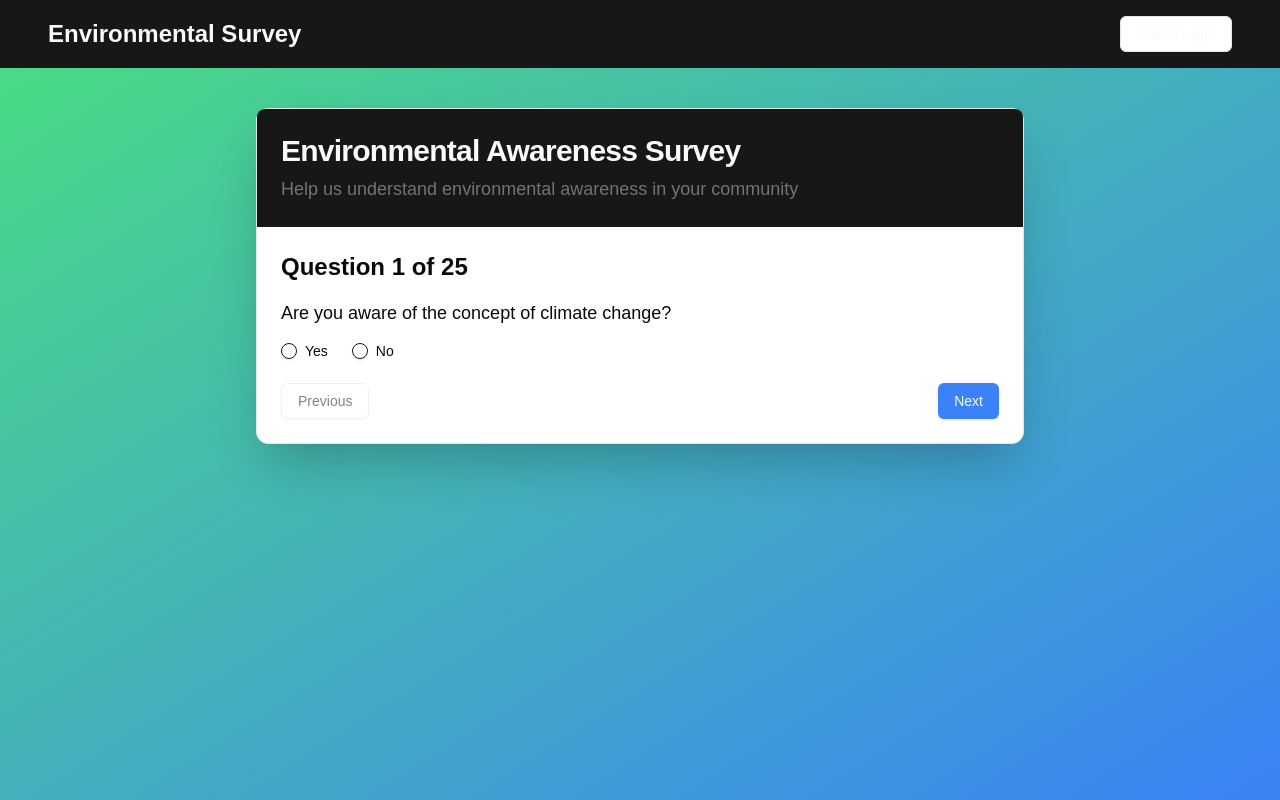
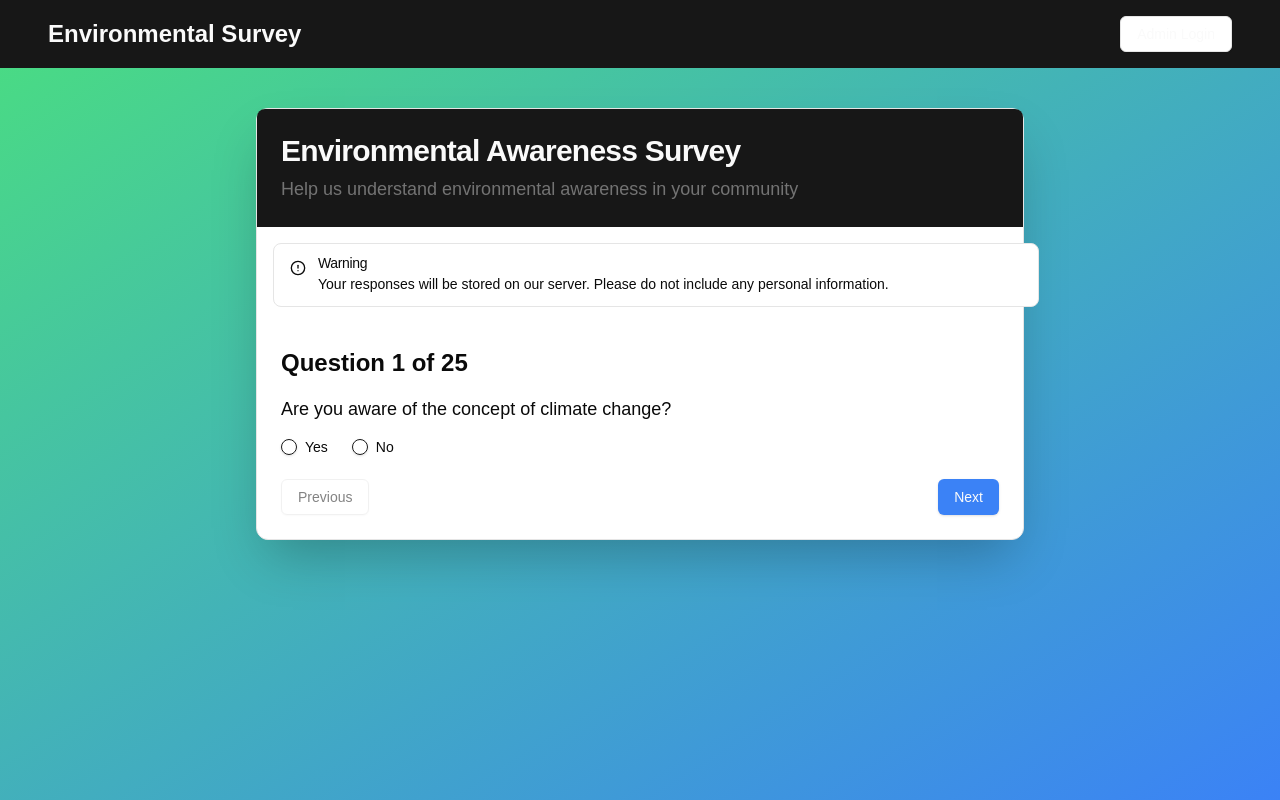
Before and after one commit to mrshaikh456/environmental-awareness-survey, a Next.js app: page / in a window 1280 px wide. Built offline with nearby package versions, Linux system fonts and the light colour scheme; no server answers; the database is empty.

Commit message:
some minor server updates

```diff
--- a/components/EnvironmentalSurvey.tsx
+++ b/components/EnvironmentalSurvey.tsx
@@ -111,6 +111,13 @@ export default function EnvironmentalSurvey() {
         <CardTitle className="text-3xl font-bold">Environmental Awareness Survey</CardTitle>
         <CardDescription className="text-lg">Help us understand environmental awareness in your community</CardDescription>
       </CardHeader>
+      <Alert variant="default" className="m-4">
+        <AlertCircle className="h-4 w-4" />
+        <AlertTitle>Warning</AlertTitle>
+        <AlertDescription>
+          Your responses will be stored on our server. Please do not include any personal information.
+        </AlertDescription>
+      </Alert>
       <form onSubmit={handleSubmit}>
         <CardContent className="p-6">
           <motion.div
--- a/next.config.js
+++ b/next.config.js
@@ -2,6 +2,15 @@
 const nextConfig = {
   reactStrictMode: true,
   transpilePackages: ['@vercel/postgres'],
+  env: {
+    POSTGRES_URL: process.env.POSTGRES_URL,
+    POSTGRES_PRISMA_URL: process.env.POSTGRES_PRISMA_URL,
+    POSTGRES_URL_NON_POOLING: process.env.POSTGRES_URL_NON_POOLING,
+    POSTGRES_USER: process.env.POSTGRES_USER,
+    POSTGRES_HOST: process.env.POSTGRES_HOST,
+    POSTGRES_PASSWORD: process.env.POSTGRES_PASSWORD,
+    POSTGRES_DATABASE: process.env.POSTGRES_DATABASE,
+  },
 }
 
 module.exports = nextConfig
--- a/utils/surveyStorage.ts
+++ b/utils/surveyStorage.ts
@@ -1,7 +1,7 @@
 import { createPool, sql } from '@vercel/postgres';
 
 const pool = createPool({
-  connectionString: process.env.POSTGRES_URL
+  connectionString: process.env.POSTGRES_URL || process.env.NEXT_PUBLIC_POSTGRES_URL
 });
 
 export async function saveResponses(responses: Record<number, string>) {
```
